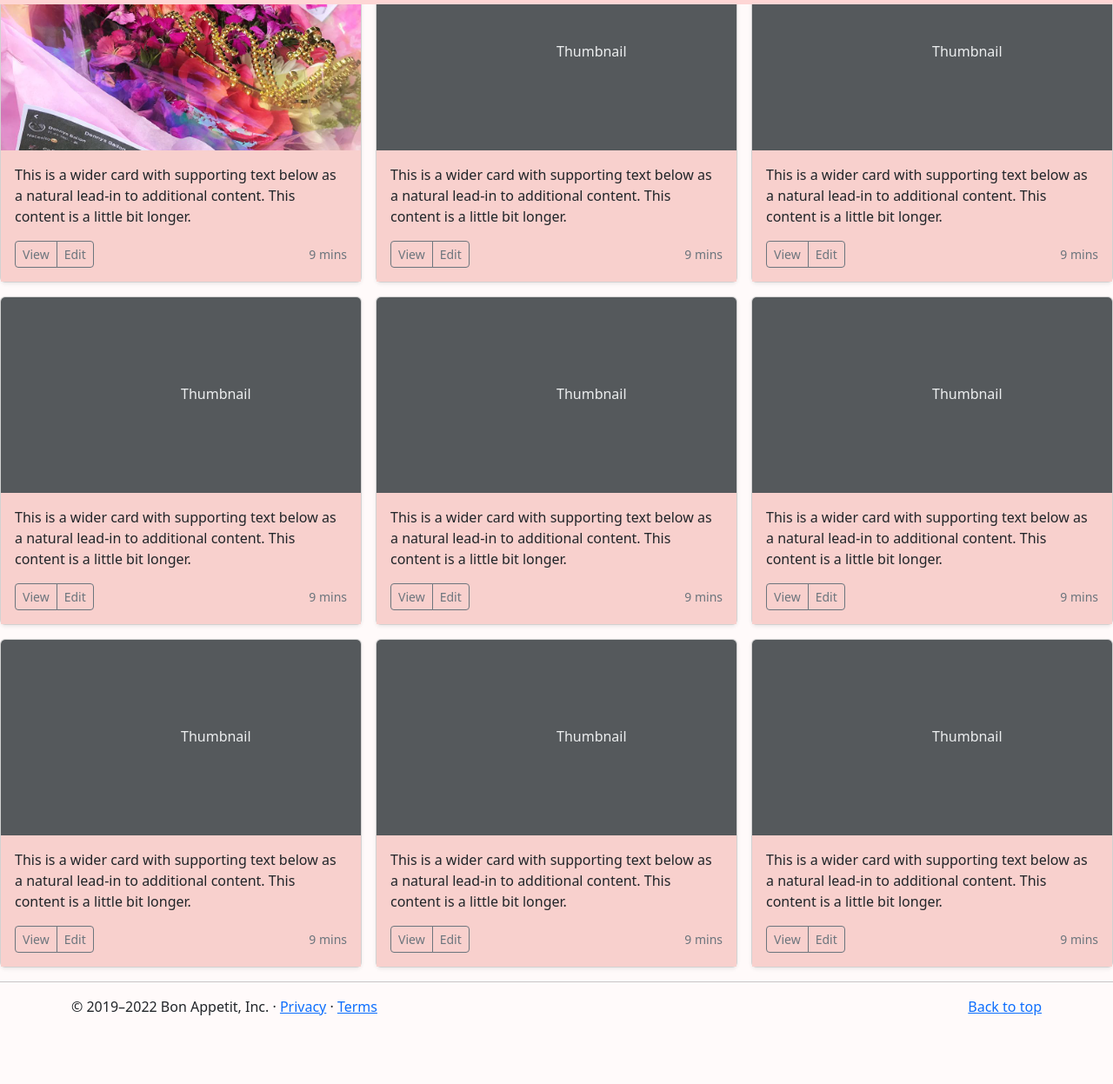
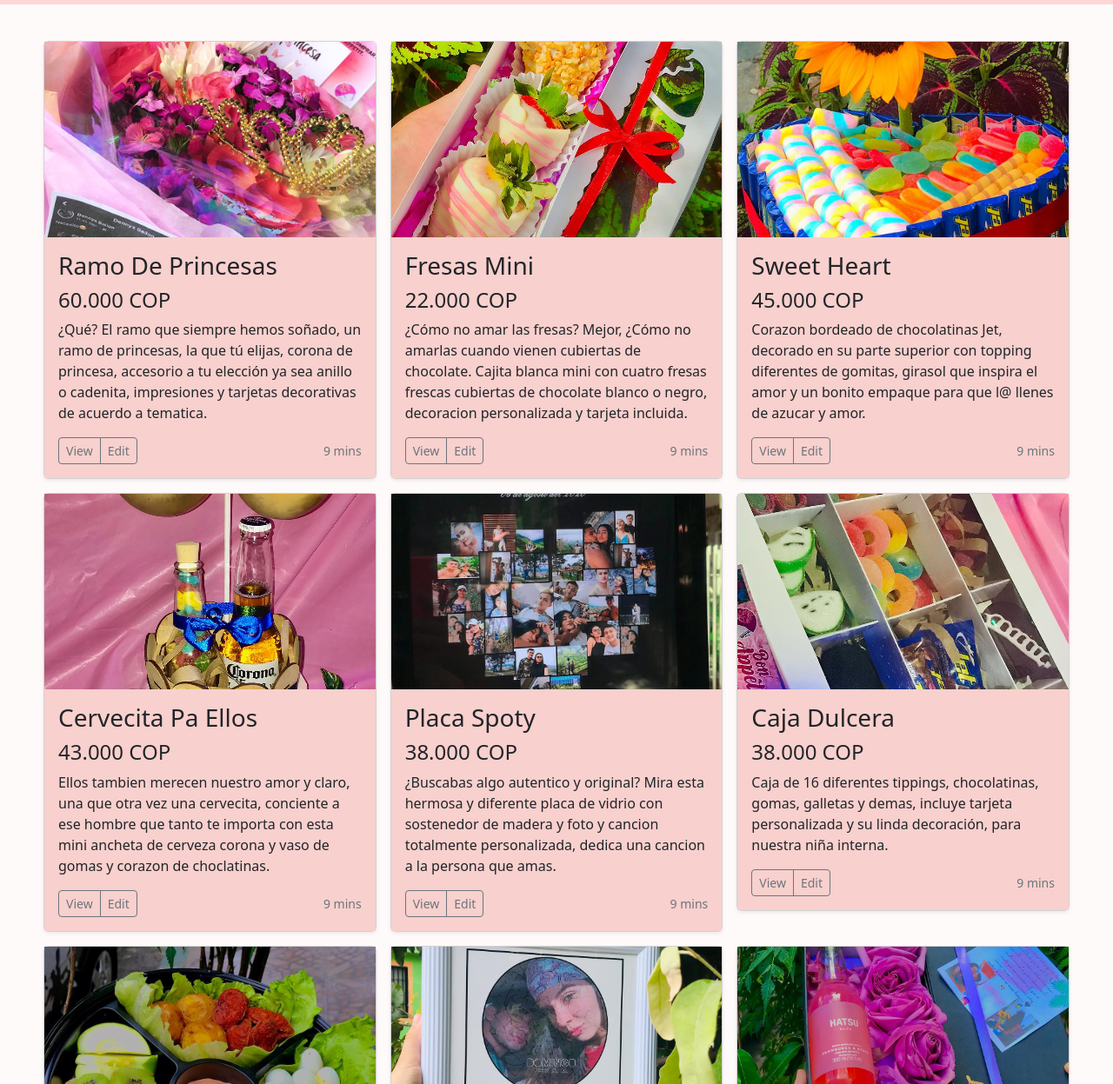
Before and after one commit to Yulianasaavedra/Proyecto-Bon, a plain HTML site: page products.html in a window 1280 px wide. Shown: the part 53-1300 px from the top of the page at 87% size. Before the commit the page ends 1239 px from the top, so only its background shows below. Drawn offline with nearby package versions, Linux system fonts and the light colour scheme.

Commit message:
Arreglo de productos
1.5

```diff
--- a/Css/style.css
+++ b/Css/style.css
@@ -134,6 +134,6 @@ body{
     justify-content: center;
 }
 
-body > div > div:nth-child(1) > div > img{
-    object-fit: none
+#product{
+    margin: 50px;
 }
--- a/products.html
+++ b/products.html
@@ -41,13 +41,18 @@
           </div>
         </div>
       </nav>
+      <div id="searador" style="height: 50px;"></div>
+      <div id="product">
       <div class="row row-cols-1 row-cols-sm-2 row-cols-md-3 g-3">
         <div class="col">
           <div class="card shadow-sm">
-            <img src="/media/product1.png" alt="" style="width: 100%; height: 225px;" >
-
+            <img src="/media/product1.png" alt="" style="width: 100%; height: 225px;object-fit: none;" >
             <div class="card-body">
-              <p class="card-text">This is a wider card with supporting text below as a natural lead-in to additional content. This content is a little bit longer.</p>
+              <p class="h3">Ramo De Princesas
+              </p>
+              <p class="h4">60.000 COP</p>
+              <p class="card-text">¿Qué? El ramo que siempre hemos soñado, un ramo de princesas, la que tú elijas, corona de princesa, accesorio a tu elección ya sea anillo o cadenita, impresiones y tarjetas decorativas de acuerdo a tematica.
+              </p>
               <div class="d-flex justify-content-between align-items-center">
                 <div class="btn-group">
                   <button type="button" class="btn btn-sm btn-outline-secondary">View</button>
@@ -60,10 +65,13 @@
         </div>
         <div class="col">
           <div class="card shadow-sm">
-            <svg class="bd-placeholder-img card-img-top" width="100%" height="225" xmlns="http://www.w3.org/2000/svg" role="img" aria-label="Placeholder: Thumbnail" preserveAspectRatio="xMidYMid slice" focusable="false"><title>Placeholder</title><rect width="100%" height="100%" fill="#55595c"></rect><text x="50%" y="50%" fill="#eceeef" dy=".3em">Thumbnail</text></svg>
-
+            <img src="/media/product2.png" alt="" style="width: 100%; height: 225px;object-fit: none;" >
             <div class="card-body">
-              <p class="card-text">This is a wider card with supporting text below as a natural lead-in to additional content. This content is a little bit longer.</p>
+              <p class="h3">Fresas Mini</p>
+              <p class="h4">22.000 COP</p>
+              <p class="card-text">¿Cómo no amar las fresas? Mejor, ¿Cómo no amarlas cuando vienen cubiertas de chocolate.
+                Cajita blanca mini con cuatro fresas frescas cubiertas de chocolate blanco o negro, decoracion personalizada y tarjeta incluida.
+              </p>
               <div class="d-flex justify-content-between align-items-center">
                 <div class="btn-group">
                   <button type="button" class="btn btn-sm btn-outline-secondary">View</button>
@@ -76,10 +84,13 @@
         </div>
         <div class="col">
           <div class="card shadow-sm">
-            <svg class="bd-placeholder-img card-img-top" width="100%" height="225" xmlns="http://www.w3.org/2000/svg" role="img" aria-label="Placeholder: Thumbnail" preserveAspectRatio="xMidYMid slice" focusable="false"><title>Placeholder</title><rect width="100%" height="100%" fill="#55595c"></rect><text x="50%" y="50%" fill="#eceeef" dy=".3em">Thumbnail</text></svg>
+            <img src="/media/product3.png" alt="" style="width: 100%; height: 225px;object-fit: none;" >
 
             <div class="card-body">
-              <p class="card-text">This is a wider card with supporting text below as a natural lead-in to additional content. This content is a little bit longer.</p>
+              <p class="h3">Sweet Heart</p>
+              <p class="h4">45.000 COP</p>
+              <p class="card-text">Corazon bordeado de chocolatinas Jet, decorado en su parte superior con topping diferentes de gomitas, girasol que inspira el amor y un bonito empaque para que l@ llenes de azucar y amor.
+              </p>
               <div class="d-flex justify-content-between align-items-center">
                 <div class="btn-group">
                   <button type="button" class="btn btn-sm btn-outline-secondary">View</button>
@@ -93,10 +104,13 @@
 
         <div class="col">
           <div class="card shadow-sm">
-            <svg class="bd-placeholder-img card-img-top" width="100%" height="225" xmlns="http://www.w3.org/2000/svg" role="img" aria-label="Placeholder: Thumbnail" preserveAspectRatio="xMidYMid slice" focusable="false"><title>Placeholder</title><rect width="100%" height="100%" fill="#55595c"></rect><text x="50%" y="50%" fill="#eceeef" dy=".3em">Thumbnail</text></svg>
+            <img src="/media/product4.png" alt="" style="width: 100%; height: 225px;object-fit: none;" >
 
             <div class="card-body">
-              <p class="card-text">This is a wider card with supporting text below as a natural lead-in to additional content. This content is a little bit longer.</p>
+              <p class="h3">Cervecita Pa Ellos</p>
+              <p class="h4">43.000 COP</p>
+              <p class="card-text">Ellos tambien merecen nuestro amor y claro, una que otra vez una cervecita, conciente a ese hombre que tanto te importa con esta mini ancheta de cerveza corona y vaso de gomas y corazon de choclatinas.
+              </p>
               <div class="d-flex justify-content-between align-items-center">
                 <div class="btn-group">
                   <button type="button" class="btn btn-sm btn-outline-secondary">View</button>
@@ -109,10 +123,13 @@
         </div>
         <div class="col">
           <div class="card shadow-sm">
-            <svg class="bd-placeholder-img card-img-top" width="100%" height="225" xmlns="http://www.w3.org/2000/svg" role="img" aria-label="Placeholder: Thumbnail" preserveAspectRatio="xMidYMid slice" focusable="false"><title>Placeholder</title><rect width="100%" height="100%" fill="#55595c"></rect><text x="50%" y="50%" fill="#eceeef" dy=".3em">Thumbnail</text></svg>
+            <img src="/media/product5.png" alt="" style="width: 100%; height: 225px;object-fit: none;" >
 
             <div class="card-body">
-              <p class="card-text">This is a wider card with supporting text below as a natural lead-in to additional content. This content is a little bit longer.</p>
+              <p class="h3">Placa Spoty</p>
+              <p class="h4">38.000 COP</p>
+              <p class="card-text">¿Buscabas algo autentico y original? Mira esta hermosa y diferente placa de vidrio con sostenedor de madera y foto y cancion totalmente personalizada, dedica una cancion a la persona que amas.
+              </p>
               <div class="d-flex justify-content-between align-items-center">
                 <div class="btn-group">
                   <button type="button" class="btn btn-sm btn-outline-secondary">View</button>
@@ -125,10 +142,14 @@
         </div>
         <div class="col">
           <div class="card shadow-sm">
-            <svg class="bd-placeholder-img card-img-top" width="100%" height="225" xmlns="http://www.w3.org/2000/svg" role="img" aria-label="Placeholder: Thumbnail" preserveAspectRatio="xMidYMid slice" focusable="false"><title>Placeholder</title><rect width="100%" height="100%" fill="#55595c"></rect><text x="50%" y="50%" fill="#eceeef" dy=".3em">Thumbnail</text></svg>
+            <img src="/media/product6.png" alt="" style="width: 100%; height: 225px;object-fit: none;" >
 
             <div class="card-body">
-              <p class="card-text">This is a wider card with supporting text below as a natural lead-in to additional content. This content is a little bit longer.</p>
+              <p class="h3">Caja Dulcera
+              </p>
+              <p class="h4">38.000 COP</p>
+              <p class="card-text">Caja de 16 diferentes tippings, chocolatinas, gomas, galletas y demas, incluye tarjeta personalizada y su linda decoración, para nuestra niña interna.
+              </p>
               <div class="d-flex justify-content-between align-items-center">
                 <div class="btn-group">
                   <button type="button" class="btn btn-sm btn-outline-secondary">View</button>
@@ -142,10 +163,14 @@
 
         <div class="col">
           <div class="card shadow-sm">
-            <svg class="bd-placeholder-img card-img-top" width="100%" height="225" xmlns="http://www.w3.org/2000/svg" role="img" aria-label="Placeholder: Thumbnail" preserveAspectRatio="xMidYMid slice" focusable="false"><title>Placeholder</title><rect width="100%" height="100%" fill="#55595c"></rect><text x="50%" y="50%" fill="#eceeef" dy=".3em">Thumbnail</text></svg>
+            <img src="/media/product7.png" alt="" style="width: 100%; height: 225px;object-fit: none;" >
 
             <div class="card-body">
-              <p class="card-text">This is a wider card with supporting text below as a natural lead-in to additional content. This content is a little bit longer.</p>
+              <p class="h3">Desayunos Sorpresa Bandeja
+              </p>
+              <p class="h4">50.000 COP</p>
+              <p class="card-text">Desayunos sorpresa en bandeja negra de 5 separadores diferentes, Sandwish, frutas, chorizo, papitas, huevos codornis y salsa rosada.
+              </p>
               <div class="d-flex justify-content-between align-items-center">
                 <div class="btn-group">
                   <button type="button" class="btn btn-sm btn-outline-secondary">View</button>
@@ -158,10 +183,14 @@
         </div>
         <div class="col">
           <div class="card shadow-sm">
-            <svg class="bd-placeholder-img card-img-top" width="100%" height="225" xmlns="http://www.w3.org/2000/svg" role="img" aria-label="Placeholder: Thumbnail" preserveAspectRatio="xMidYMid slice" focusable="false"><title>Placeholder</title><rect width="100%" height="100%" fill="#55595c"></rect><text x="50%" y="50%" fill="#eceeef" dy=".3em">Thumbnail</text></svg>
+            <img src="/media/product8.png" alt="" style="width: 100%; height: 225px;object-fit: none;" >
 
             <div class="card-body">
-              <p class="card-text">This is a wider card with supporting text below as a natural lead-in to additional content. This content is a little bit longer.</p>
+              <p class="h3">Mapas Estelares
+              </p>
+              <p class="h4">30.000 COP</p>
+              <p class="card-text">Corazon bordeado de chocolatinas Jet, decorado en su parte superior con topping diferentes de gomitas, girasol que inspira el amor y un bonito empaque para que l@ llenes de azucar y amor.
+              </p>
               <div class="d-flex justify-content-between align-items-center">
                 <div class="btn-group">
                   <button type="button" class="btn btn-sm btn-outline-secondary">View</button>
@@ -174,10 +203,14 @@
         </div>
         <div class="col">
           <div class="card shadow-sm">
-            <svg class="bd-placeholder-img card-img-top" width="100%" height="225" xmlns="http://www.w3.org/2000/svg" role="img" aria-label="Placeholder: Thumbnail" preserveAspectRatio="xMidYMid slice" focusable="false"><title>Placeholder</title><rect width="100%" height="100%" fill="#55595c"></rect><text x="50%" y="50%" fill="#eceeef" dy=".3em">Thumbnail</text></svg>
+            <img src="/media/product9.png" alt="" style="width: 100%; height: 225px;object-fit: none;" >
 
             <div class="card-body">
-              <p class="card-text">This is a wider card with supporting text below as a natural lead-in to additional content. This content is a little bit longer.</p>
+              <p class="h3">Cajita Floral
+              </p>
+              <p class="h4">45.000 COP</p>
+              <p class="card-text">Cajita sutil, hermosa y delicada con 4 rosas del color que elijas, bebida Hatsu, y 6 fresas cubiertas de chocolate decoradas; ilcuye tarjeta personalizada.
+              </p>
               <div class="d-flex justify-content-between align-items-center">
                 <div class="btn-group">
                   <button type="button" class="btn btn-sm btn-outline-secondary">View</button>
@@ -189,6 +222,7 @@
           </div>
         </div>
       </div>
+    </div>
 <hr class="featurette-divider">
 
     <footer class="container">
```
